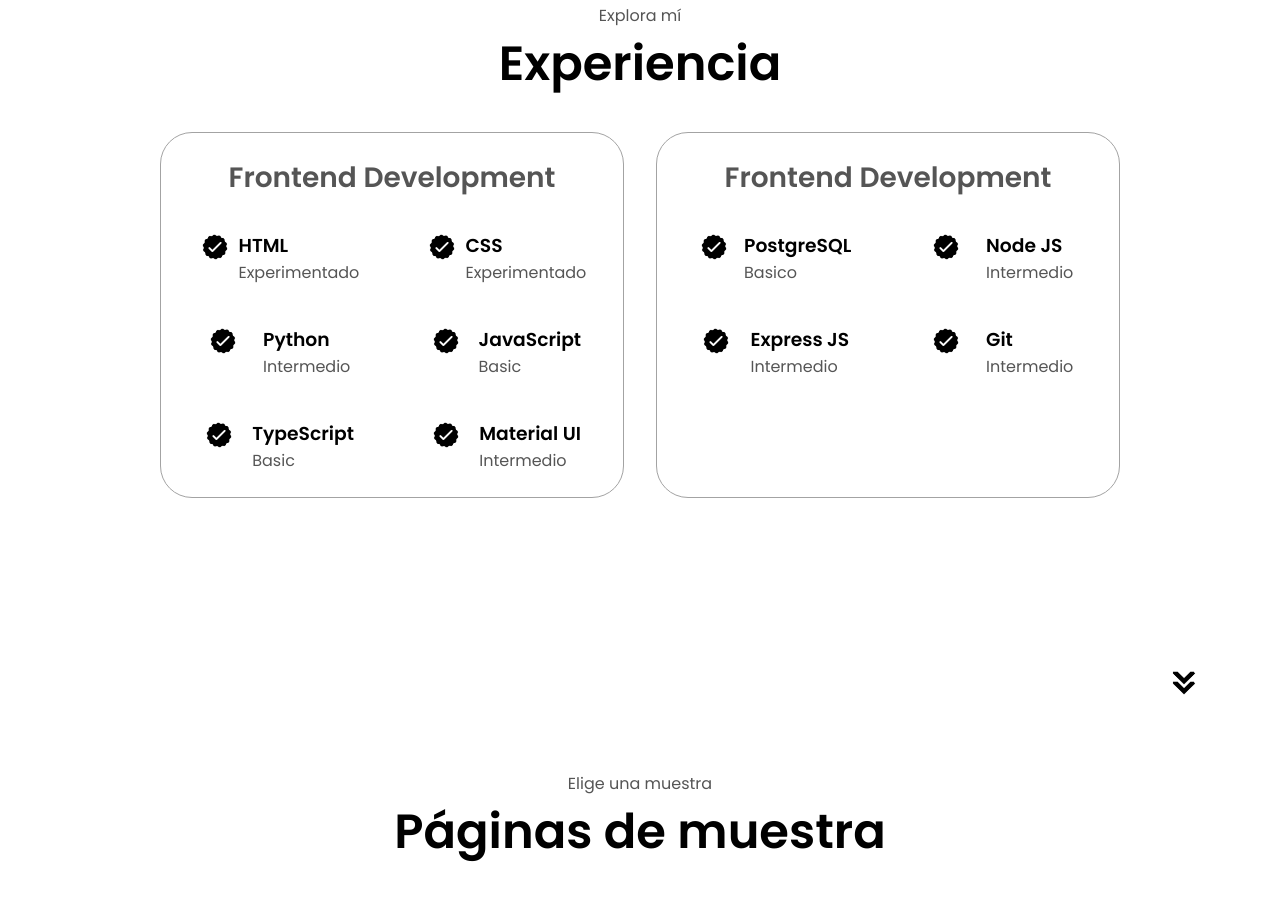
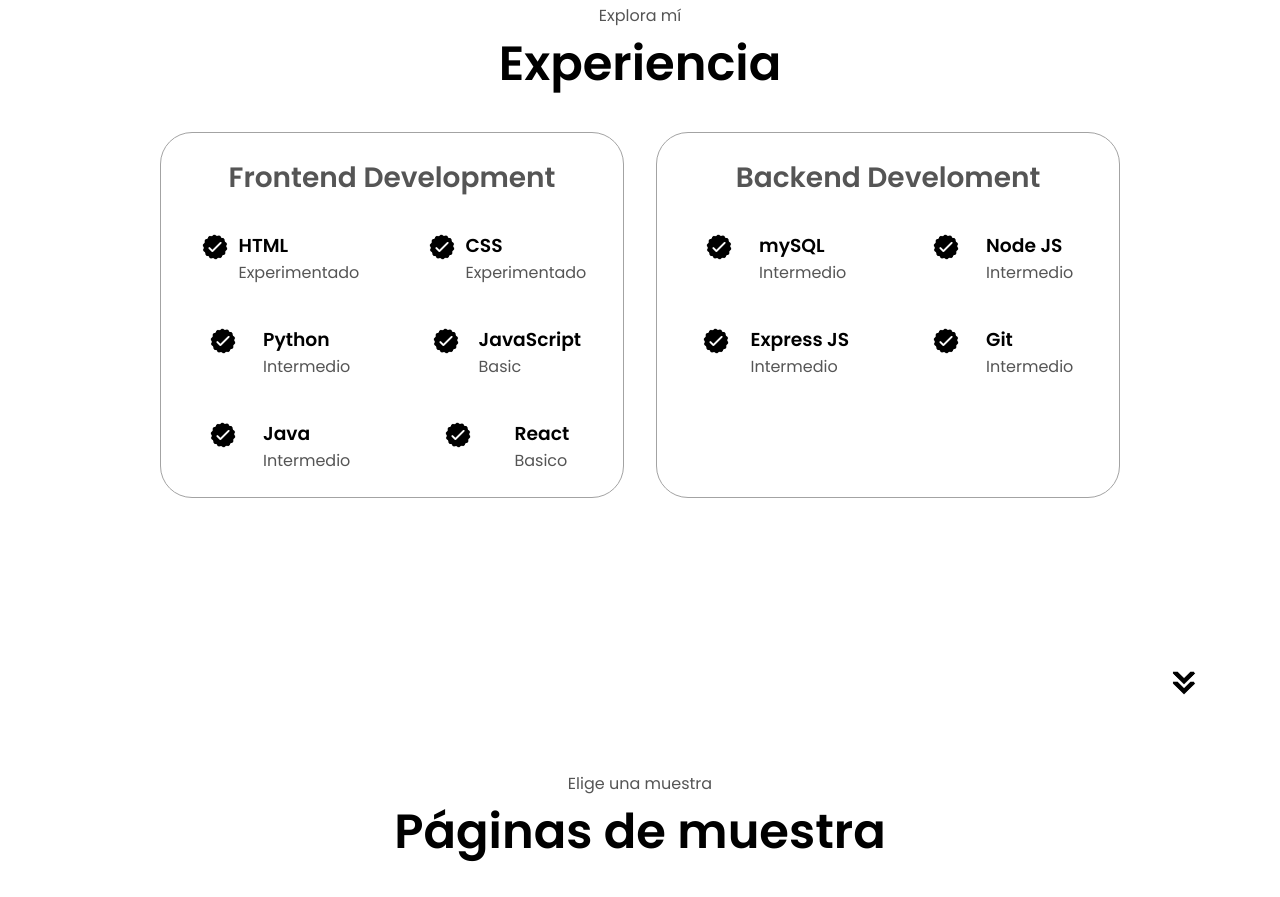
Before and after one commit to Jesusperez8042/portafolio, a plain HTML site: page index.html in a window 1280 px wide. Shown: the part 1693-2590 px from the top of the page. Drawn offline with Linux system fonts and the light colour scheme.

Commit message:
Update index.html

```diff
--- a/index.html
+++ b/index.html
@@ -47,7 +47,7 @@
         <div class="btn-container">
           <button
             class="btn btn-color-2"
-            onclick="window.open('./assets/cv.pdf')"
+            onclick="window.open('./assets/cv2.pdf')"
           >
             Descargar CV
           </button>
@@ -179,8 +179,8 @@
                   class="icon"
                 />
                 <div>
-                  <h3>TypeScript</h3>
-                  <p>Basic</p>
+                  <h3>Java</h3>
+                  <p>Intermedio</p>
                 </div>
               </article>
               <article>
@@ -190,14 +190,14 @@
                   class="icon"
                 />
                 <div>
-                  <h3>Material UI</h3>
-                  <p>Intermedio</p>
+                  <h3>React</h3>
+                  <p>Basico</p>
                 </div>
               </article>
             </div>
           </div>
           <div class="details-container">
-            <h2 class="experience-sub-title">Frontend Development</h2>
+            <h2 class="experience-sub-title">Backend Develoment</h2>
             <div class="article-container">
               <article>
                 <img
@@ -206,8 +206,8 @@
                   class="icon"
                 />
                 <div>
-                  <h3>PostgreSQL</h3>
-                  <p>Basico</p>
+                  <h3>mySQL</h3>
+                  <p>Intermedio</p>
                 </div>
               </article>
               <article>
```
